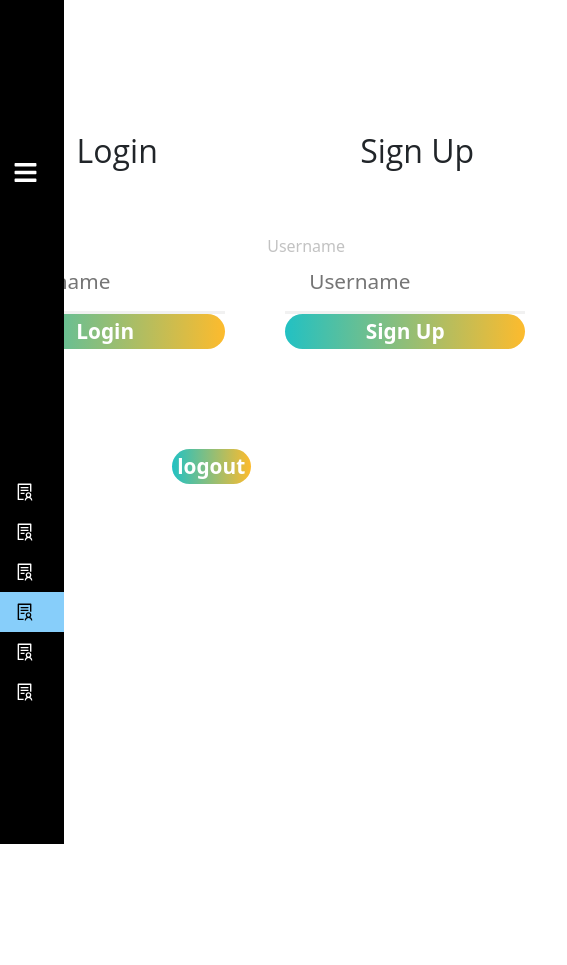
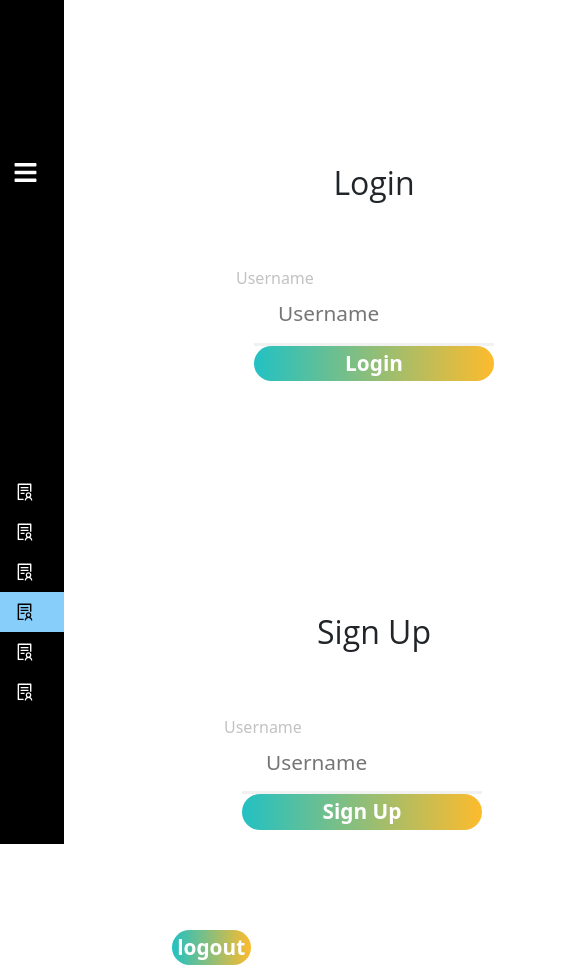
Before and after one commit to Alzubair98/group-project-front-end, a React (Create React App) app: page /home in a window 390 px wide. Shown: the whole page, 567 px wide, since content can reach past the window. Before the commit the page ends 844 px from the top, so only its background shows below. Built offline with nearby package versions, Linux system fonts and the light colour scheme; no server answers.

Commit message:
login query

```diff
--- a/src/component/auth/Login.js
+++ b/src/component/auth/Login.js
@@ -43,7 +43,7 @@ const Login = (props) => {
 
   return (
     <div className="loginform">
-      <form onSubmit={handleSubmit}>
+      <form onSubmit={handleSubmit} className="formlogin">
         <h2 className="headerTitle">Login</h2>
         <div className="row">
           <label className="label">Username</label>
--- a/src/component/auth/auth.css
+++ b/src/component/auth/auth.css
@@ -81,3 +81,101 @@
   margin: 3px;
   padding: 2px 2px;
 }
+
+@media only screen and (max-width: 600px) {
+  .loginform {
+    /* max-width: 500px;
+    min-width: 300px; */
+    width: 100%;
+    display: flex;
+    flex-direction: column;
+    max-height: 700px;
+    width: 30%;
+    height: 60%;
+    margin: 100px auto;
+    background-color: #fff;
+    border-radius: 25px;
+    text-align: center;
+  }
+
+  .headerTitle {
+    text-align: center;
+    font-family: 'open sans', sans-serif;
+    padding: 2rem 0;
+    margin: 0;
+    font-size: 2rem;
+  }
+
+  .row {
+    display: flex;
+    flex-direction: column;
+    align-items: center;
+    padding-top: 2rem;
+    max-width: 100%;
+  }
+
+  .row input {
+    width: 80%;
+    box-sizing: border-box;
+    border: none;
+    font-size: 1.3rem;
+    padding-left: 1.5rem;
+    padding-bottom: 1rem;
+    box-shadow: inset 0 -3px 0 0 rgba(187, 187, 187, 0.2);
+    transition: box-shadow 0.2s ease-in;
+  }
+
+  .row input::-webkit-input-placeholder {
+    opacity: 1;
+    transition: opacity 0.25s ease-out;
+  }
+
+  .row input:focus {
+    box-shadow: inset 0 -3px 0 0 rgba(34, 193, 195, 0.7);
+    outline: none;
+  }
+
+  .row input:hover::-webkit-input-placeholder,
+  .row input:focus::-webkit-input-placeholder {
+    opacity: 0;
+  }
+
+  .row label {
+    align-self: flex-start;
+    padding-right: 16rem;
+    padding-bottom: 0.5rem;
+    color: rgba(187, 187, 187, 0.9);
+  }
+
+  .row button {
+    border-radius: 25px;
+    width: 80%;
+    text-align: center;
+    font-size: 1.3rem;
+    color: white;
+    font-weight: 700;
+    background: rgb(34, 193, 195);
+    background: linear-gradient(90deg, rgba(34, 193, 195, 1) 0%, rgba(253, 187, 45, 1) 100%);
+    border: 0;
+    cursor: pointer;
+    transition: opacity 0.25s ease-out;
+  }
+
+  .row button:hover {
+    opacity: 0.8;
+  }
+
+  .button {
+    margin: 3px;
+    padding: 2px 2px;
+  }
+
+  .formlogin{
+    display: flex;
+    flex-direction: column;
+    align-items: center;
+    padding-top: 2rem;
+    max-width: 100%;
+  }
+
+}
--- a/src/component/home.css
+++ b/src/component/home.css
@@ -26,3 +26,12 @@
   .button:hover{
     opacity: 0.8;
   }
+
+  @media only screen and (max-width: 600px) {
+    .home-div {
+      display: flex;
+      flex-direction: column;
+      justify-content: center;
+      align-items: center;
+    }
+  }
```
